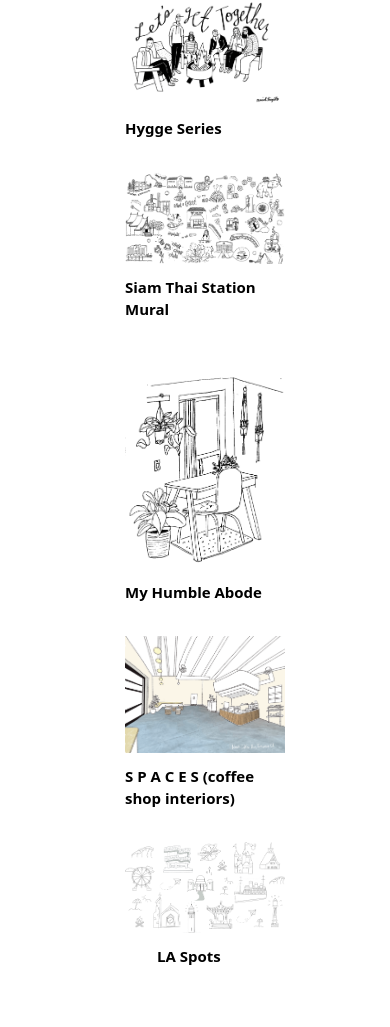
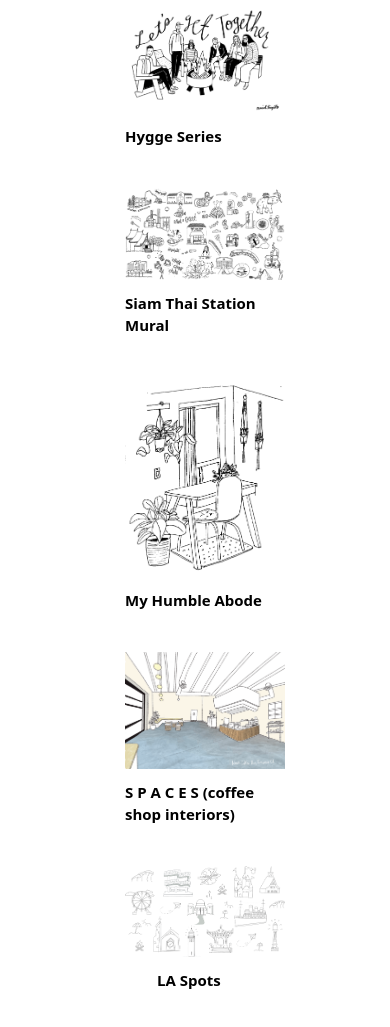
Before and after one commit to dennismaricarl/Mariel-s-Portfolio, a React (Create React App) app: page / in a window 390 px wide. Shown: the part 1797-2824 px from the top of the page. Built offline with nearby package versions, Linux system fonts and the light colour scheme.

Commit message:
more adjustments for mobile view

```diff
--- a/src/components/ProjectsList.jsx
+++ b/src/components/ProjectsList.jsx
@@ -6,8 +6,8 @@ const ProjectsList = () => {
 
     const images = [
         { image: "/images/projects/1 local coffes shops image.png", title: "South Bay, CA Local Coffee Shops Map", path: "/localCoffeeShops", marginLeft: '-1rem' },
-        { image: "/images/projects/2 offset illustrationo.png", title: "Offset Coffee Merch Illustration", path: "/offsetCoffee" , marginTop:"3rem"},
-        { image: "/images/projects/4 lets get tgether image Frame.png", title: "Hygge Series", path: "/hyggeSeries" },
+        { image: "/images/projects/2 offset illustrationo.png", title: "Offset Coffee Merch Illustration", path: "/offsetCoffee"},
+        { image: "/images/projects/4 lets get tgether image Frame.png", title: "Hygge Series", path: "/hyggeSeries"},
         { image: "/images/projects/6 siam image.png", title: "Siam Thai Station Mural", path: "/siamThai" },
         { image: "/images/projects/3 humble abode image.png", title: "My Humble Abode", path: "/myHumbleAbode", paddingTop:'6rem' },
         { image: "/images/projects/5 spaces image.png", title: "S P A C E S (coffee shop interiors)", path: "/spaces" },
@@ -28,7 +28,7 @@ const ProjectsList = () => {
             <div className="ml-5 lg:flex lg:gap-x-10 lg:ml-80 lg:mr-80">
                 <div className="lg:flex lg:flex-col justify-between">
                     {images.slice(0, 4).map((img, i) => (
-                        <div className="w-[10rem] lg:w-[92%] h-auto cursor-pointer hover:scale-110 mt-8" key={i} >
+                        <div className="w-[10rem] lg:w-[92%] h-auto cursor-pointer hover:scale-110 mt-10 lg:mt-4" key={i} >
                             <img
                                 style={{ marginLeft: img.marginLeft, marginTop:img.marginTop }}
                                 onClick={() => navigate(img.path)}
@@ -40,11 +40,11 @@ const ProjectsList = () => {
                     ))}
                 </div>
 
-                <div className="lg:flex lg:flex-col lg:gap-y-20 mt-[-5rem]">
+                <div className="mt-[-6rem] lg:flex lg:flex-col lg:gap-y-20 lg:mt-0 ">
                     {images.slice(4).map((img, i) => (
-                        <div className="w-[10rem] lg:w-[92%] h-auto cursor-pointer hover:scale-110 mt-8" key={i}>
+                        <div className="w-[10rem] lg:w-[92%] h-auto cursor-pointer hover:scale-110 mt-10" key={i}>
                             <img
-                                style={{paddingTop:img.paddingTop}}
+                                style={{paddingTop:img.paddingTop, marginTop:img.marginTop}}
                                 onClick={() => navigate(img.path)}
                                 src={img.image}
 
```
